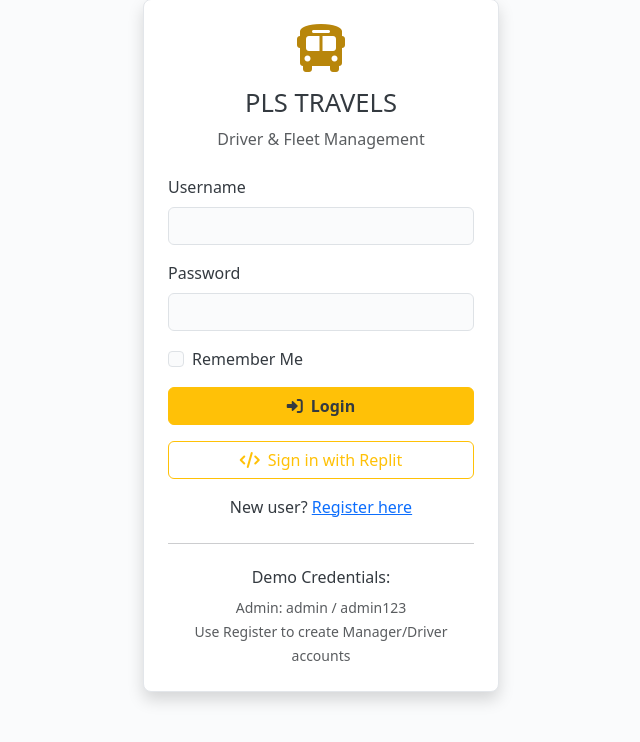
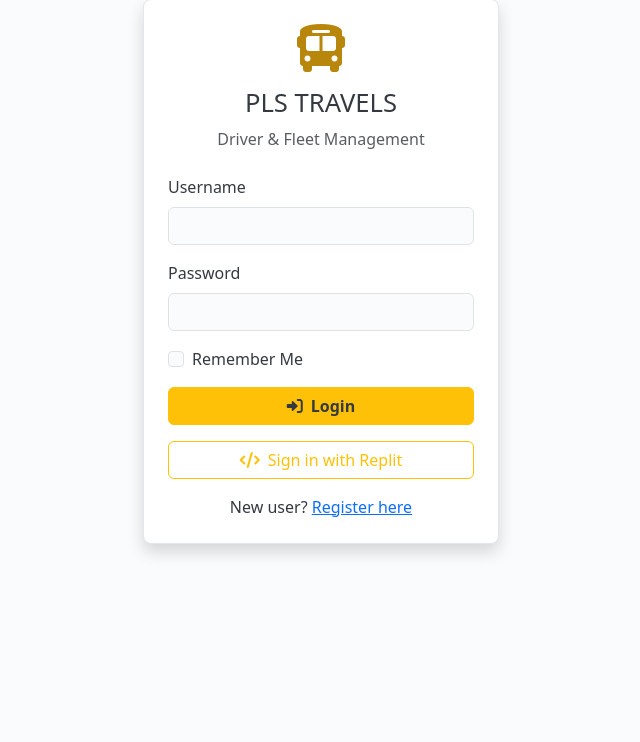
Before and after one commit to jyothilaxmika/pls_travels_webapp, a Flask app: page /auth/login in a window 1280 px wide. Shown: the part 25-767 px from the top of the page, without its empty margins (319-959 px from the left). Run offline with Flask 3, Linux system fonts and the light colour scheme; some libraries are stand-ins or nearby versions.

Commit message:
Remove demo credentials from the login page
Removes the hardcoded demo credentials and associated text from the login template.

Replit-Commit-Author: Agent
Replit-Commit-Session-Id: 680ec3bd-b75e-48e8-8b34-13d4139587ea
Replit-Commit-Checkpoint-Type: full_checkpoint
Replit-Commit-Screenshot-Url: https://storage.googleapis.com/screenshot-production-us-central1/01513e7b-5595-47a8-9245-1fda80e362cf/680ec3bd-b75e-48e8-8b34-13d4139587ea/IBTmSjI

```diff
--- a/templates/auth/login.html
+++ b/templates/auth/login.html
@@ -60,15 +60,6 @@
                     <p class="mb-0">New user? <a href="{{ url_for('auth.register') }}">Register here</a></p>
                 </div>
 
-                <hr class="my-4">
-
-                <div class="text-center">
-                    <h6 class="mb-2">Demo Credentials:</h6>
-                    <small class="text-muted">
-                        Admin: admin / admin123<br>
-                        Use Register to create Manager/Driver accounts
-                    </small>
-                </div>
             </div>
         </div>
     </div>
```
Also changed, not shown: attached_assets/targeted_element_1757324497336.png (added).
